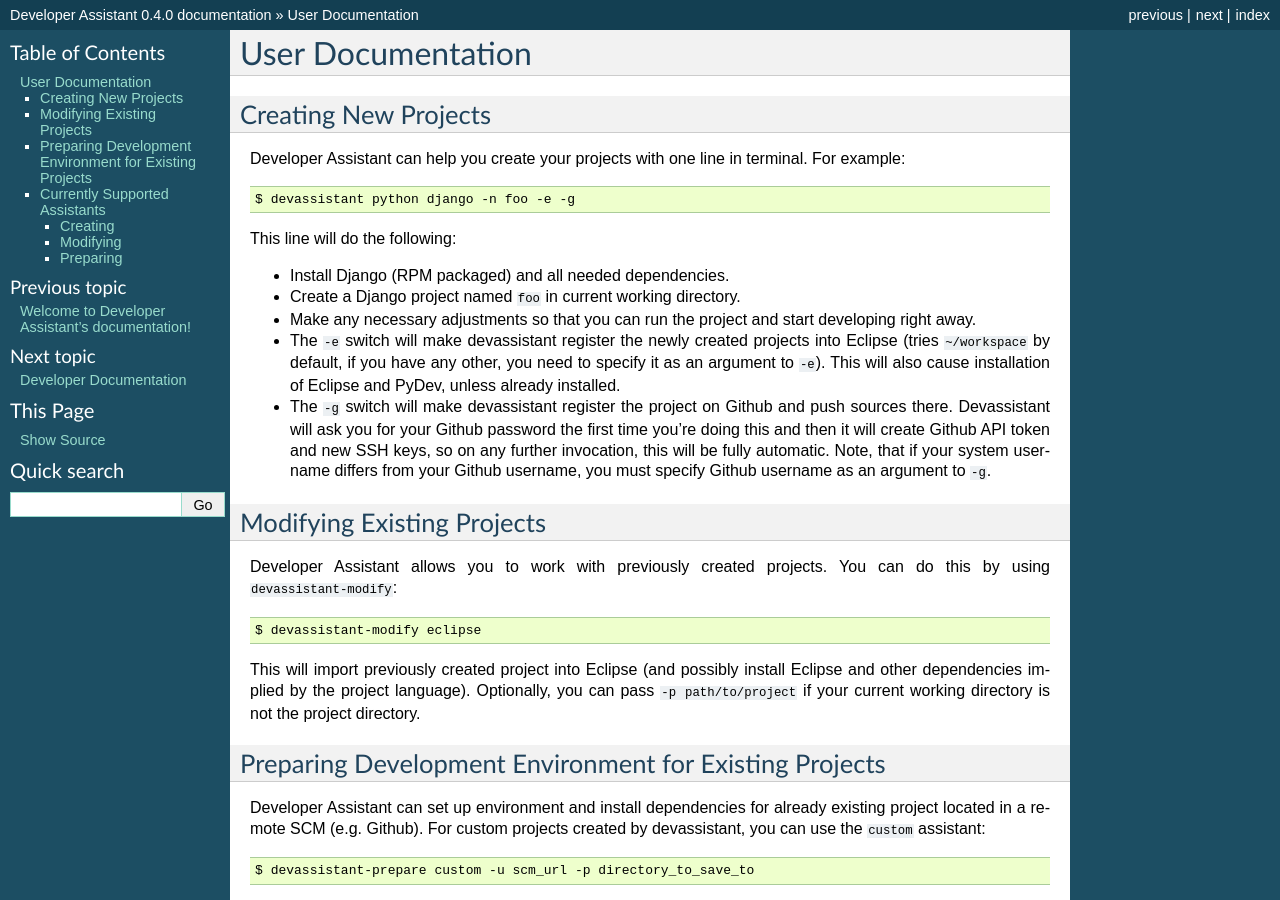
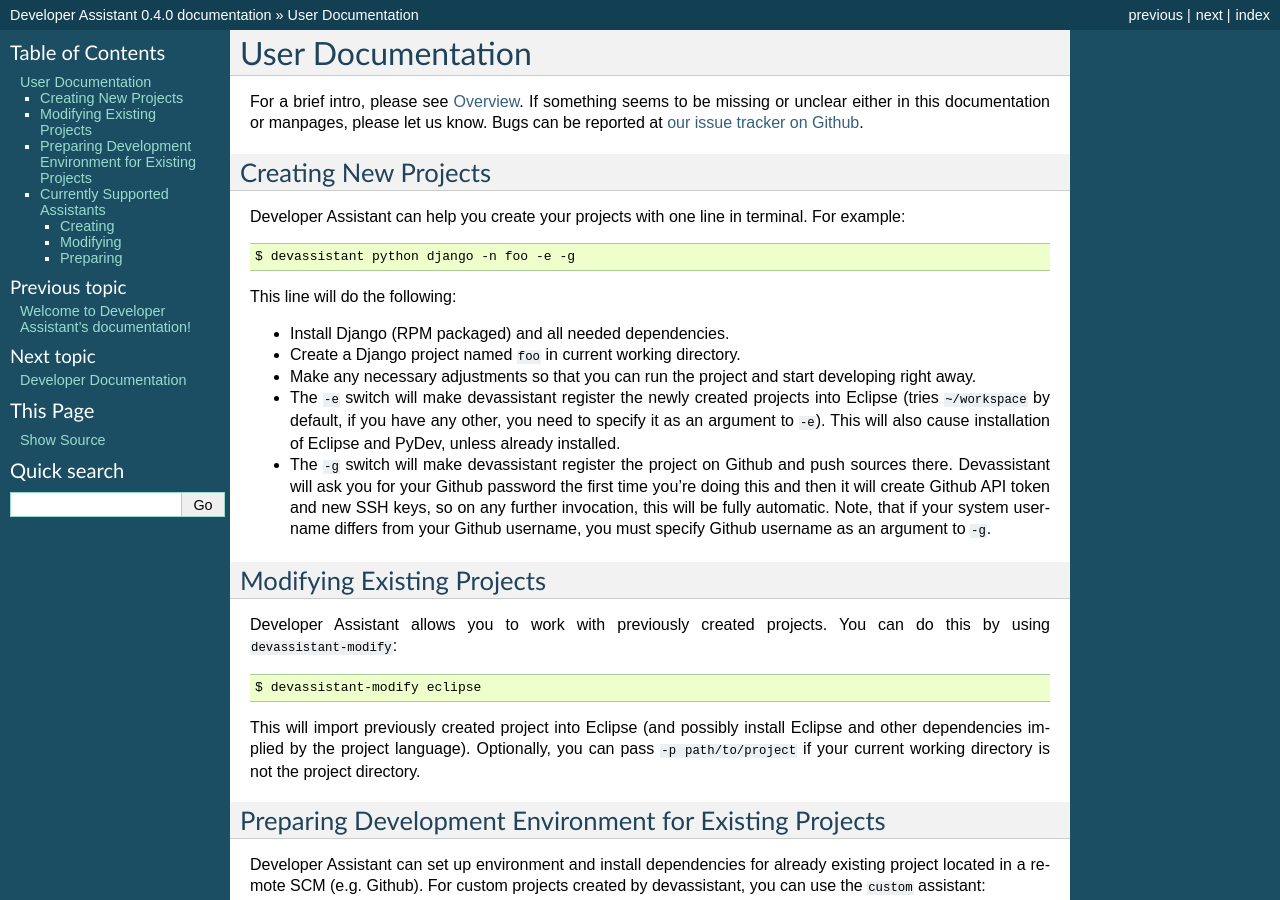
Before and after one commit to devassistant/devassistant, a Sphinx documentation site: the page built from docs/user_documentation.rst, in a window 1280 px wide and 900 px high. Built offline with Sphinx 7.4.7, drawn with Linux system fonts in a browser that asks for light colours.

Commit message:
Add a note about brief overview and issue tracker into user documentation

```diff
--- a/docs/index.rst
+++ b/docs/index.rst
@@ -16,6 +16,8 @@
 
    user_documentation
    developer_documentation
+
+.. _overview:
 
 Overview
 --------
--- a/docs/user_documentation.rst
+++ b/docs/user_documentation.rst
@@ -1,5 +1,11 @@
+.. _our issue tracker on Github: https://github.com/bkabrda/devassistant/issues
+
 User Documentation
 ==================
+
+For a brief intro, please see :ref:`overview`. If something seems to be missing
+or unclear either in this documentation or manpages, please let us know.
+Bugs can be reported at `our issue tracker on Github`_.
 
 Creating New Projects
 ---------------------
```
